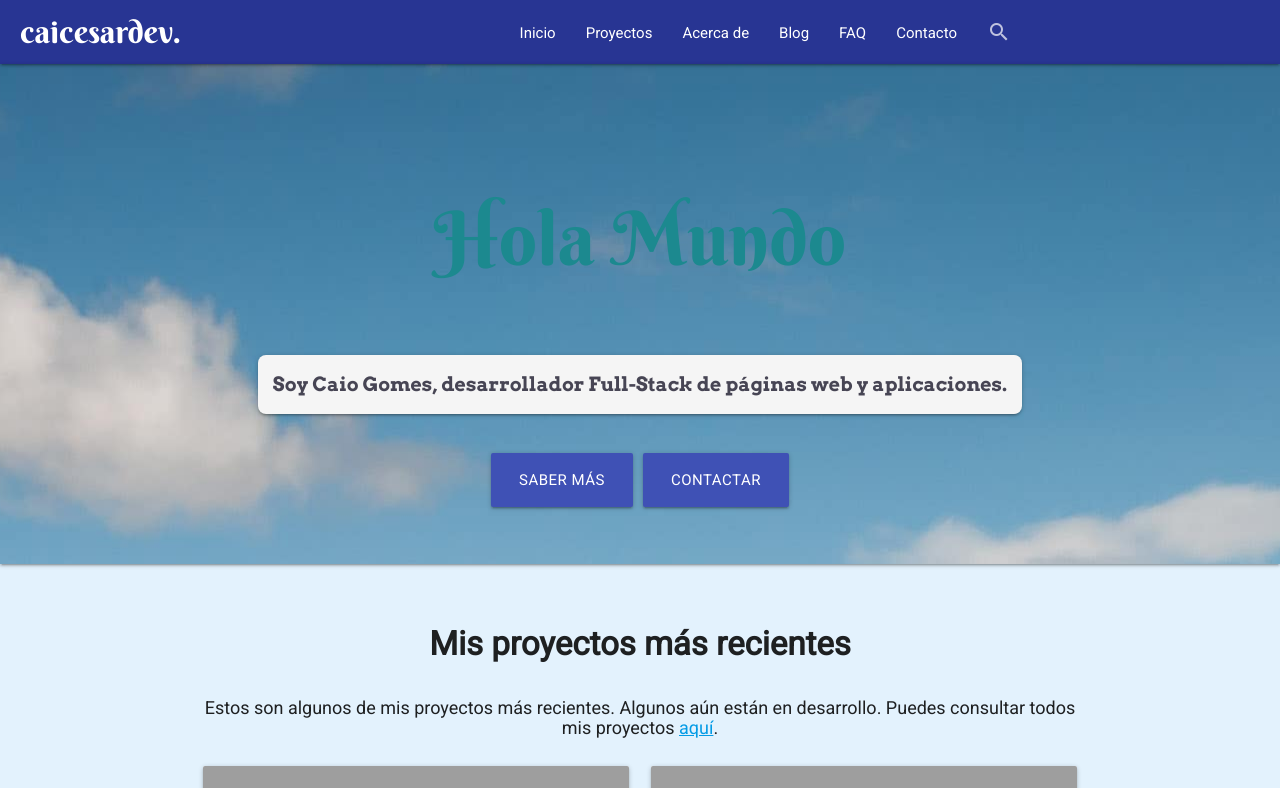
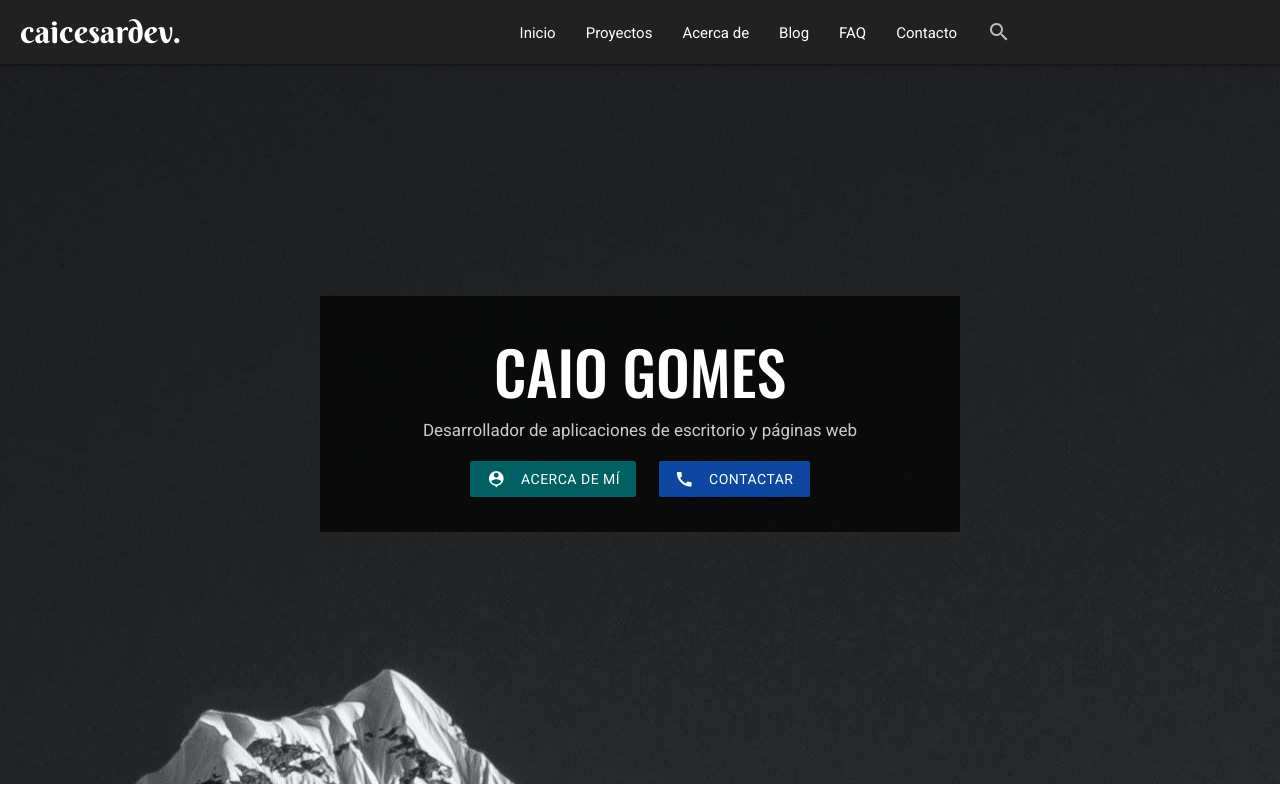
Before and after one commit to caicesardev/MyWeb, a Django app: page / in a window 1280 px wide. Shown: the top 788 px of the page. Run offline with Django 4.2, Linux system fonts and the light colour scheme; grey boxes are pictures that could not be loaded.

Commit message:
Made some appereance changes like changing homepage banner and webpage colors

```diff
--- a/my_web/portfolio/templates/portfolio/about.html
+++ b/my_web/portfolio/templates/portfolio/about.html
@@ -7,7 +7,7 @@
 <div class="center">
     <h1>Acerca de mí</h1>
 </div>
-<div class="container indigo lighten-1 white-text z-depth-1" style="margin-top: 40px; border-radius: 8px;">
+<div class="container grey darken-2 white-text z-depth-1" style="margin-top: 40px; padding: 14px;">
     <div style="padding: 20px;">
         <h2>Información sobre mí</h2>
         <p>
@@ -38,7 +38,7 @@
     </div>
     <div style="display: flex; justify-content: end;">
         <a href="https://raw.githubusercontent.com/caicesardev/CV/master/gomes_caio_cv.pdf" target="_blank"
-            class="indigo darken-2 waves-effect waves-light btn-large"
+            class="black darken-2 waves-effect waves-light btn-large"
             style="margin-left: 20px; margin-bottom: 20px; margin-right: 20px;">Descargar CV</a>
     </div>
 </div>
--- a/my_web/portfolio/templates/portfolio/blog.html
+++ b/my_web/portfolio/templates/portfolio/blog.html
@@ -12,8 +12,8 @@
             Aquí habrá un blog...
         </h2>
         <p>De mientras sigue navegando por mi web... ¡O contáctame!.</p>
-        <a href="{% url 'home' %}" class="indigo waves-effect waves-light btn-large">Volver a inicio</a>
-        <a href="{% url 'contact' %}" class="indigo waves-effect waves-light btn-large">Contactar</a>
+        <a href="{% url 'home' %}" class="grey darken-2 waves-effect waves-light btn-large">Volver a inicio</a>
+        <a href="{% url 'contact' %}" class="black waves-effect waves-light btn-large">Contactar</a>
     </div>
 </div>
 
--- a/my_web/portfolio/templates/portfolio/contact.html
+++ b/my_web/portfolio/templates/portfolio/contact.html
@@ -54,12 +54,12 @@
             </div>
             <div class="row">
                 <div class="submit-row col s12 right-align">
-                    <button class="indigo btn-floating btn-large waves-effect waves-light"
-                        onclick="M.toast({html: 'Formulario reiniciado', classes: 'indigo'})" type="reset"
+                    <button class="black btn-floating btn-large waves-effect waves-light"
+                        onclick="M.toast({html: 'Formulario reiniciado', classes: 'black'})" type="reset"
                         style="margin-right: 20px;">
                         <i class="material-icons">replay</i>
                     </button>
-                    <button class="indigo btn-floating btn-large waves-effect waves-light" type="submit" name="action"
+                    <button class="black btn-floating btn-large waves-effect waves-light" type="submit" name="action"
                         id="btn-send">
                         <i class="material-icons">send</i>
                     </button>
--- a/my_web/portfolio/templates/portfolio/home.html
+++ b/my_web/portfolio/templates/portfolio/home.html
@@ -4,29 +4,28 @@
 
 {% block content %}
 
-<div class="parallax-container z-depth-1">
-    <div class="parallax">
-        <img src="{% static 'images/parallax.jpg' %}" alt="parallax-image">
-    </div>
-    <div class="container">
-        <div class="row" style="margin-top: 100px;">
-            <p class="parallax-title col s12">Hola Mundo</p>
-        </div>
-        <div style="display: flex; justify-content: center;" class="row">
-            <p class="parallax-subtitle z-depth-1">Soy Caio Gomes, desarrollador Full-Stack
-                de páginas web y aplicaciones.
-            </p>
-        </div>
-        <div style="display: flex; justify-content: center;" class="container row">
-            <a style="margin-right: 10px;" href="{% url 'about' %}"
-                class="indigo waves-effect waves-light btn-large">Saber
-                más</a>
-            <a href="{% url 'contact' %}" class="indigo waves-effect waves-light btn-large">Contactar</a>
+<div class="parallax-container" style="min-height: 90vh;">
+    <div class="parallax"><img src="{% static 'images/22.jpg' %}"></div>
+    <div class="homepage-container">
+        <div class="row homepage-container-row">
+            <p class=" parallax-title ">Caio Gomes</p>
+            <p class="parallax-subtitle">Desarrollador de aplicaciones de escritorio y páginas web</p>
+            <div class="row">
+                <div class="col"><a href="{% url 'about' %}" class="cyan darken-4 waves-effect waves-light btn"><i
+                            class="material-icons left">person_pin</i>Acerca
+                        de
+                        mí</a>
+                </div>
+                <div class="col"><a href="{% url 'contact' %}" class="blue darken-4 waves-effect waves-light btn"><i
+                            class="material-icons left">call</i>Contactar</a>
+                </div>
+            </div>
         </div>
     </div>
 </div>
 
-<div class="blue lighten-5" style="padding-top: 20px; padding-bottom: 20px;">
+
+<div style="padding-top: 20px; padding-bottom: 20px;">
     <div class="container">
         <h1 style="text-align: center; font-weight: bold;">Mis proyectos más recientes</h1>
         <h2 style="text-align: center;">Estos son algunos de mis proyectos más recientes. Algunos
@@ -173,7 +172,7 @@
                             Saber más
                         </a>
                         <a href="https://raw.githubusercontent.com/caicesardev/CV/master/gomes_caio_cv.pdf"
-                            target="_blank" class="indigo waves-effect waves-light btn-large">Descargar CV</a>
+                            target="_blank" class="black waves-effect waves-light btn-large">Descargar CV</a>
                     </div>
                 </div>
             </div>
@@ -188,7 +187,7 @@
             Puedes contactarme como prefieras. El tiempo de respuesta está entre 12h - 24h.
         </h2>
         <div class="center">
-            <a href="{% url 'contact' %}" class="indigo waves-effect waves-light btn-large">Contactar</a>
+            <a href="{% url 'contact' %}" class="black waves-effect waves-light btn-large">Contactar</a>
         </div>
     </div>
 </div>
--- a/my_web/portfolio/templates/portfolio/main.html
+++ b/my_web/portfolio/templates/portfolio/main.html
@@ -11,9 +11,9 @@
     <!-- Google Fonts -->
     <link rel="preconnect" href="https://fonts.googleapis.com">
     <link rel="preconnect" href="https://fonts.gstatic.com" crossorigin>
-    <link href="https://fonts.googleapis.com/css2?family=Arvo:wght@700&display=swap" rel="stylesheet">
     <link href="https://fonts.googleapis.com/css2?family=Montserrat&family=Roboto&display=swap" rel="stylesheet">
     <link href="https://fonts.googleapis.com/css2?family=Berkshire+Swash&display=swap" rel="stylesheet">
+    <link href="https://fonts.googleapis.com/css2?family=Oswald:wght@500&display=swap" rel="stylesheet">
     <!-- CSS -->
     <link rel="stylesheet" href="{% static 'css/main.css' %}">
     <!-- Materialize compiled and minified CSS -->
@@ -26,10 +26,9 @@
 </head>
 
 <body>
-
     <!-- Header -->
     <header>
-        <nav class="indigo darken-3">
+        <nav class="grey darken-4">
             <!-- Desktop Menu -->
             <div class="nav-wrapper">
                 <a href="{% url 'home' %}" class="custom-logo brand-logo">
@@ -78,7 +77,7 @@
     <!-- Main Content -->
 
     <!-- Footer -->
-    <footer class="page-footer indigo darken-3">
+    <footer class="page-footer grey darken-3">
         <div class="container">
             <div class="row">
                 <div class="col l6 s12">
@@ -107,7 +106,7 @@
                 </div>
             </div>
         </div>
-        <div class="footer-copyright indigo darken-4">
+        <div class="footer-copyright grey darken-4">
             <div class="container">
                 © 2022 Caio Gomes
 
--- a/my_web/static/css/main.css
+++ b/my_web/static/css/main.css
@@ -36,22 +36,36 @@ h2 {
     font-size: 30px;
 }
 
+.homepage-container {
+    display: flex;
+    flex-direction: row;
+    align-items: center;
+    justify-content: center;
+    min-height: 100%;
+}
+
+.homepage-container-row {
+    display: flex;
+    flex-direction: column;
+    width: 50%;
+    padding: 15px;
+    background: rgba(0, 0, 0, 0.7);
+}
+
 .parallax-title {
-    font-family: 'Berkshire Swash', cursive;
+    font-family: 'Oswald', sans-serif;
+    font-size: 4rem;
     text-align: center;
-    font-size: 5rem;
+    text-transform: uppercase;
     line-height: 0;
-    color: #1c898f;
+    margin-bottom: 2rem;
+    color: white;
 }
 
 .parallax-subtitle {
-    font-family: 'Arvo', serif;
-    font-size: 1.3rem;
-    color: #474554;
-    background: whitesmoke;
+    font-size: 17px;
     text-align: center;
-    padding: 15px;
-    border-radius: 8px;
+    color: #cccccc;
 }
 
 .container-flex {
@@ -78,7 +92,11 @@ h2 {
         flex-direction: column!important;
     }
     .parallax-title {
-        font-size: 2.4rem;
+        font-size: 2.8rem;
+        margin-bottom: 1.7rem;
+    }
+    .homepage-container-row {
+        width: 90%;
     }
 }
 
```
Also changed, not shown: my_web/portfolio/templates/portfolio/projects.html (+12 -12 lines), my_web/static/images/22.jpg (added).
